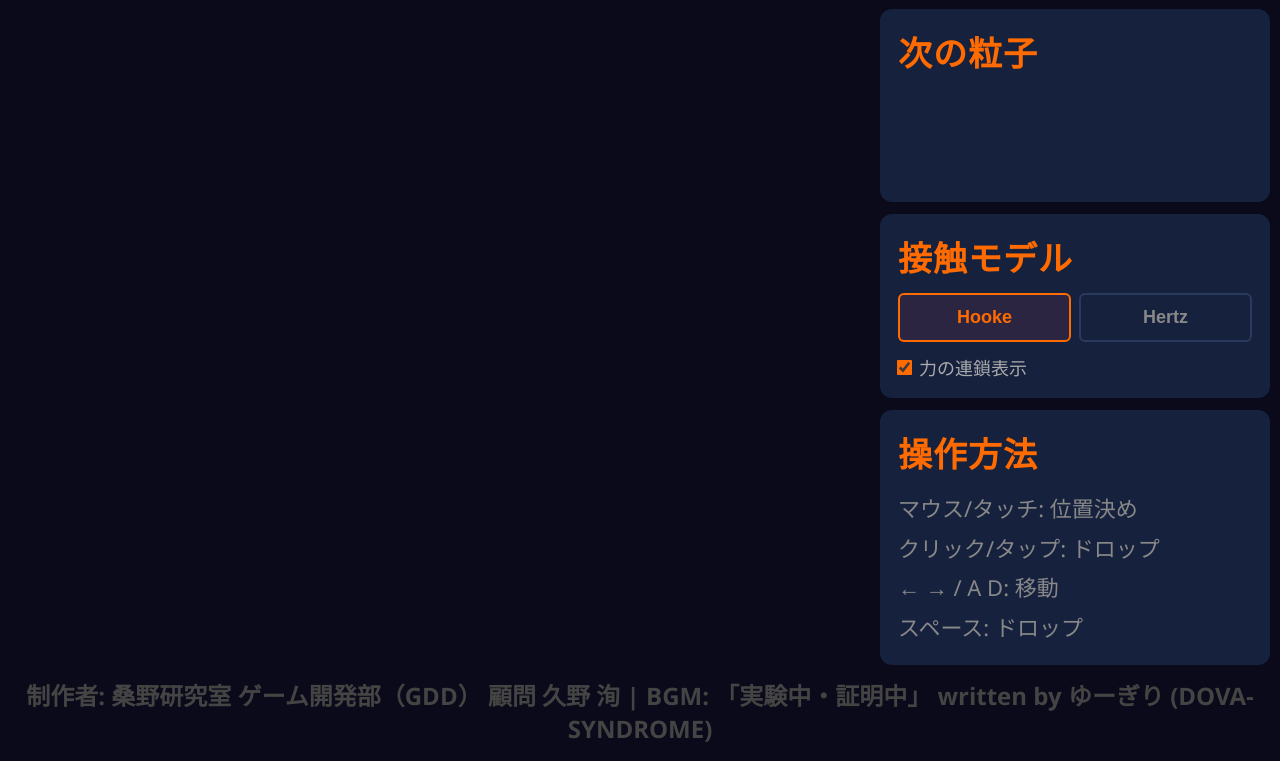
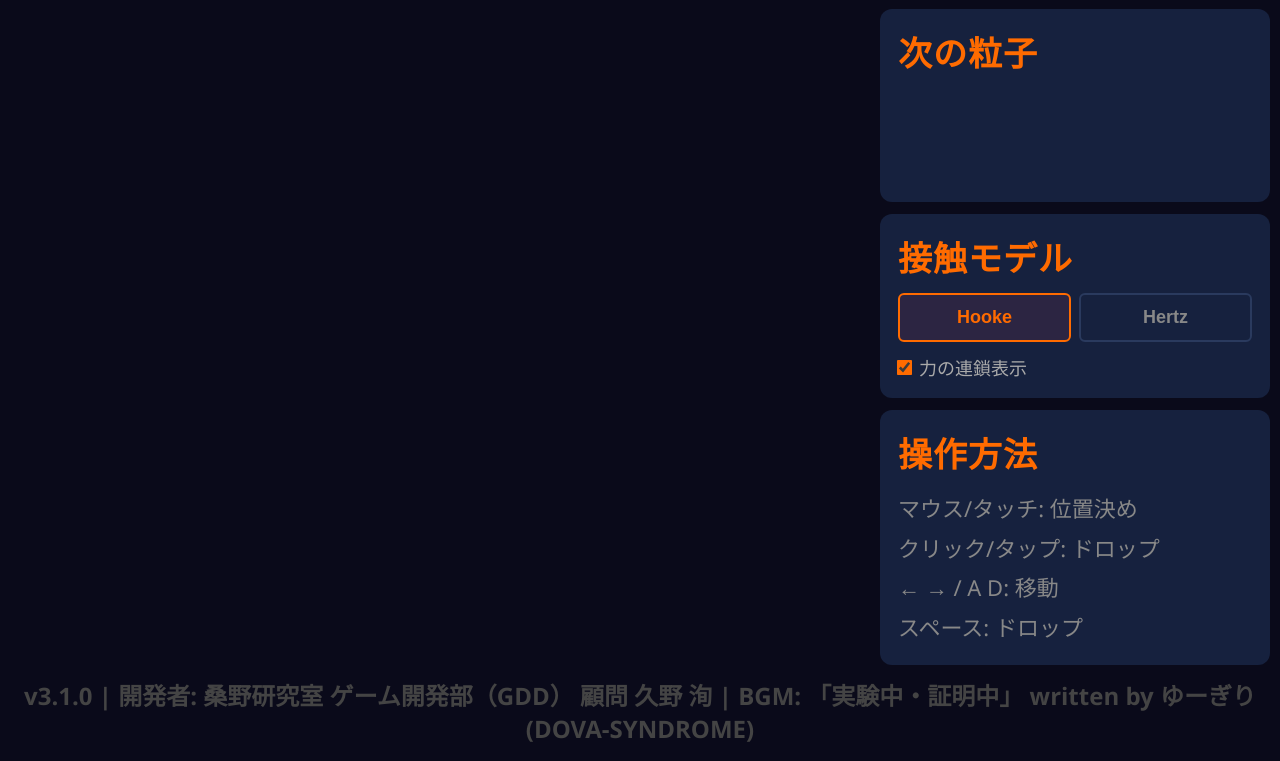
Before and after one commit to mkt-kuno/GradingCurveGame, a website: page index.html in a window 1280 px wide. Shown: the part 1140-1901 px from the top of the page. Drawn offline with Linux system fonts and the light colour scheme.

Commit message:
フッターにバージョン表示を追加し、制作者を開発者に変更

```diff
--- a/index.html
+++ b/index.html
@@ -114,7 +114,7 @@ footer{width:100%;text-align:center;padding:12px 0 8px;font-size:24px;color:#444
   </div>
 </div>
 <audio id="bgm" src="bgm.opus" loop></audio>
-<footer>制作者: 桑野研究室 ゲーム開発部（GDD） 顧問 久野 洵   |   BGM: <a href="https://dova-s.jp/bgm/detail/8536" target="_blank" rel="noopener" style="color:#444;text-decoration:none">「実験中・証明中」</a> written by ゆーぎり (DOVA-SYNDROME)</footer>
+<footer>v3.1.0 | 開発者: 桑野研究室 ゲーム開発部（GDD） 顧問 久野 洵   |   BGM: <a href="https://dova-s.jp/bgm/detail/8536" target="_blank" rel="noopener" style="color:#444;text-decoration:none">「実験中・証明中」</a> written by ゆーぎり (DOVA-SYNDROME)</footer>
 <script src="dist/game.js"></script>
 <script>
 (function(){
```
